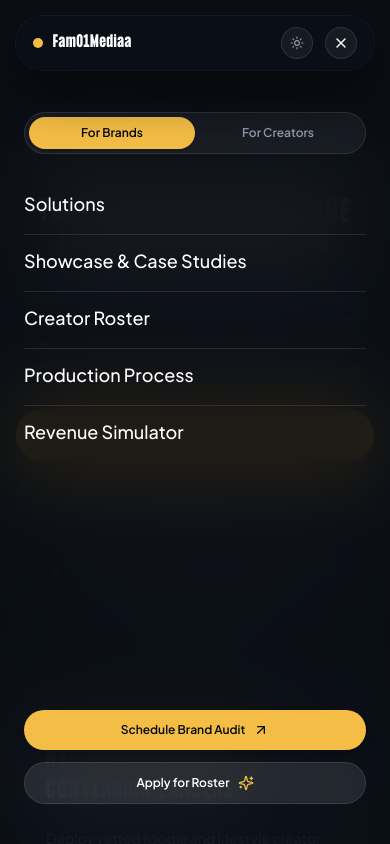
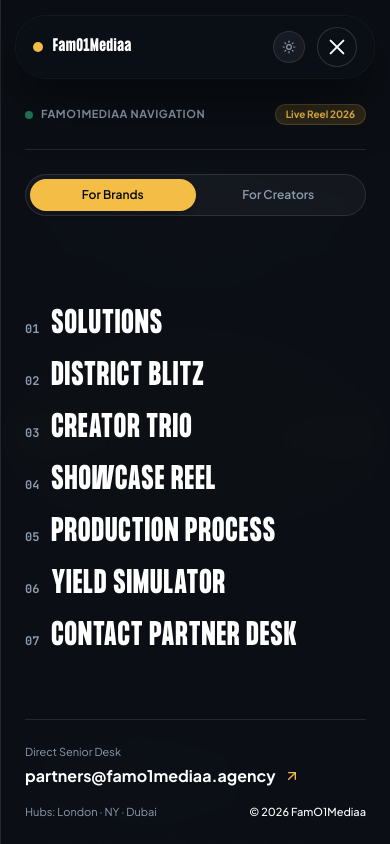
Before and after one commit to amazingcreationsltd/fam1One-backup, a React (Vite) app: page / in a window 390 px wide. Both pictures are taken after a click on the button 341 px from the left and 43 px from the top of the page. Shown: the top 844 px of the page. Built offline with nearby package versions, Linux system fonts and the light colour scheme; a web font is replaced by a local one.

Commit message:
feat(nav): overhaul mobile menu with 2-bar morph and editorial slide-in drawer

```diff
--- a/src/components/Navbar.tsx
+++ b/src/components/Navbar.tsx
@@ -1,5 +1,6 @@
 import React, { useState, useEffect, useRef } from 'react';
-import { ArrowUpRight, Sun, Moon, Menu, X, Sparkles } from 'lucide-react';
+import { ArrowUpRight, Sun, Moon } from 'lucide-react';
+import { motion, AnimatePresence } from 'framer-motion';
 import gsap from 'gsap';
 import { useTheme } from '../context/ThemeContext';
 import { useAudience } from '../context/AudienceContext';
@@ -57,6 +58,17 @@
       );
     }
   }, [internalLoaded]);
+
+  useEffect(() => {
+    if (mobileMenuOpen) {
+      document.body.style.overflow = 'hidden';
+    } else {
+      document.body.style.overflow = '';
+    }
+    return () => {
+      document.body.style.overflow = '';
+    };
+  }, [mobileMenuOpen]);
 
   return (
     <>
@@ -165,109 +177,146 @@
             {/* Mobile Hamburger Toggle */}
             <button
               onClick={() => setMobileMenuOpen((prev) => !prev)}
-              className="lg:hidden flex items-center justify-center w-8 h-8 rounded-full bg-white/[0.05] border border-white/10 text-white"
+              className="lg:hidden relative z-50 flex flex-col items-center justify-center w-10 h-10 rounded-full bg-surface/80 dark:bg-surface/70 border border-black/10 dark:border-white/15 text-white hover:border-accent/40 transition-colors cursor-pointer"
               aria-label="Toggle navigation menu"
+              aria-expanded={mobileMenuOpen}
             >
-              {mobileMenuOpen ? <X className="w-4 h-4" /> : <Menu className="w-4 h-4" />}
+              <div className="w-5 h-3.5 relative flex flex-col justify-between">
+                <motion.span
+                  animate={mobileMenuOpen ? { rotate: 45, y: 6 } : { rotate: 0, y: 0 }}
+                  transition={{ duration: 0.45, ease: [0.16, 1, 0.3, 1] }}
+                  className="w-full h-0.5 bg-white rounded-full origin-center"
+                />
+                <motion.span
+                  animate={mobileMenuOpen ? { rotate: -45, y: -6 } : { rotate: 0, y: 0 }}
+                  transition={{ duration: 0.45, ease: [0.16, 1, 0.3, 1] }}
+                  className="w-full h-0.5 bg-white rounded-full origin-center"
+                />
+              </div>
             </button>
           </div>
         </nav>
       </header>
 
-      {/* Mobile Modal Overlay */}
+      {/* Full-Screen / Side-Drawer Editorial Takeover */}
+      <AnimatePresence>
         {mobileMenuOpen && (
-        <div className="fixed inset-0 z-40 bg-surface/85 backdrop-blur-2xl backdrop-saturate-150 lg:hidden flex flex-col justify-between pt-28 pb-10 px-6 animate-fadeIn">
-          <div className="space-y-6">
-            <div className="p-1 rounded-full bg-white/5 border border-white/10 flex">
+          <div className="fixed inset-0 z-40 lg:hidden overflow-hidden">
+            {/* Backdrop Blur Scrim */}
+            <motion.div
+              initial={{ opacity: 0 }}
+              animate={{ opacity: 1 }}
+              exit={{ opacity: 0 }}
+              transition={{ duration: 0.4 }}
+              onClick={() => setMobileMenuOpen(false)}
+              className="absolute inset-0 bg-black/60 backdrop-blur-md"
+            />
+
+            {/* Sliding Drawer (Right to Left) */}
+            <motion.nav
+              initial={{ x: '100%' }}
+              animate={{ x: '0%' }}
+              exit={{ x: '100%' }}
+              transition={{ duration: 0.65, ease: [0.16, 1, 0.3, 1] }}
+              className="absolute inset-y-0 right-0 w-full sm:w-[85vw] max-w-lg bg-surface/95 dark:bg-[#06080C]/98 backdrop-blur-3xl border-l border-black/10 dark:border-white/10 p-6 sm:p-10 flex flex-col justify-between overflow-y-auto shadow-2xl"
+              aria-label="Mobile Navigation Drawer"
+            >
+              {/* Drawer Header Status */}
+              <div className="pt-20 sm:pt-16 pb-6 border-b border-white/10 flex items-center justify-between">
+                <div className="flex items-center gap-2">
+                  <span className="w-2 h-2 rounded-full bg-emerald-400 animate-pulse" />
+                  <span className="text-[11px] font-bold uppercase tracking-wider text-muted">
+                    FamO1Mediaa Navigation
+                  </span>
+                </div>
+                <span className="text-[10px] font-bold px-2.5 py-0.5 rounded-full bg-accent/15 text-accent border border-accent/20">
+                  Live Reel 2026
+                </span>
+              </div>
+
+              {/* Audience Pill Selector */}
+              <div className="my-6 p-1 rounded-full bg-white/[0.04] border border-white/10 flex">
                 <button
-                onClick={() => {
-                  setAudience('brand');
-                  setMobileMenuOpen(false);
-                }}
+                  onClick={() => setAudience('brand')}
                   className={`flex-1 py-2 text-xs font-semibold rounded-full text-center transition-all ${
-                  audience === 'brand' ? 'bg-accent text-white shadow' : 'text-muted'
+                    audience === 'brand' ? 'bg-accent text-white shadow-md' : 'text-muted'
                   }`}
                 >
                   For Brands
                 </button>
                 <button
-                onClick={() => {
-                  setAudience('creator');
-                  setMobileMenuOpen(false);
-                }}
+                  onClick={() => setAudience('creator')}
                   className={`flex-1 py-2 text-xs font-semibold rounded-full text-center transition-all ${
-                  audience === 'creator' ? 'bg-accent text-white shadow' : 'text-muted'
+                    audience === 'creator' ? 'bg-accent text-white shadow-md' : 'text-muted'
                   }`}
                 >
                   For Creators
                 </button>
               </div>
 
-            <div className="divide-y divide-white/10 text-lg font-medium space-y-2">
+              {/* Editorial Large Staggered Links */}
+              <div className="flex flex-col gap-2 sm:gap-3 py-4 flex-1 justify-center">
+                {[
+                  { num: '01', label: 'Solutions', href: '#services' },
+                  { num: '02', label: 'District Blitz', href: '#outdoor' },
+                  { num: '03', label: 'Creator Trio', href: '#creator-suite' },
+                  { num: '04', label: 'Showcase Reel', href: '#portfolio' },
+                  { num: '05', label: 'Production Process', href: '#workflow' },
+                  { num: '06', label: 'Yield Simulator', href: '#calculator' },
+                  { num: '07', label: 'Contact Partner Desk', href: '#contact' },
+                ].map((item, idx) => (
+                  <motion.a
+                    key={item.href}
+                    href={item.href}
+                    onClick={() => setMobileMenuOpen(false)}
+                    initial={{ x: 60, opacity: 0 }}
+                    animate={{ x: 0, opacity: 1 }}
+                    exit={{ x: 40, opacity: 0 }}
+                    transition={{
+                      delay: 0.15 + idx * 0.05,
+                      duration: 0.55,
+                      ease: [0.34, 1.56, 0.64, 1], // Bouncy entrance per reference
+                    }}
+                    className="group flex items-baseline gap-3 text-white hover:text-accent transition-colors duration-200 select-none py-1"
+                  >
+                    <span className="text-xs font-mono font-bold text-muted group-hover:text-accent transition-colors">
+                      {item.num}
+                    </span>
+                    <span className="font-display font-extrabold text-3xl sm:text-5xl uppercase tracking-wider group-hover:translate-x-2 transition-transform duration-300">
+                      {item.label}
+                    </span>
+                  </motion.a>
+                ))}
+              </div>
+
+              {/* Direct Desk & Global Hubs Contacts Section */}
+              <motion.div
+                initial={{ x: -40, opacity: 0 }}
+                animate={{ x: 0, opacity: 1 }}
+                exit={{ x: -20, opacity: 0 }}
+                transition={{ delay: 0.45, duration: 0.55, ease: [0.16, 1, 0.3, 1] }}
+                className="pt-6 border-t border-white/10 space-y-4 text-xs"
+              >
+                <div>
+                  <span className="text-muted block text-[11px] mb-1">Direct Senior Desk</span>
                   <a
-                href="#services"
-                onClick={() => setMobileMenuOpen(false)}
-                className="block pt-3 pb-2 text-white hover:text-accent transition-colors"
+                    href="mailto:partners@famo1mediaa.agency"
+                    className="text-base sm:text-lg font-bold text-white hover:text-accent transition-colors flex items-center gap-2"
                   >
-                Solutions
-              </a>
-              <a
-                href="#portfolio"
-                onClick={() => setMobileMenuOpen(false)}
-                className="block pt-3 pb-2 text-white hover:text-accent transition-colors"
-              >
-                Showcase & Case Studies
-              </a>
-              <a
-                href="#roster"
-                onClick={() => setMobileMenuOpen(false)}
-                className="block pt-3 pb-2 text-white hover:text-accent transition-colors"
-              >
-                Creator Roster
-              </a>
-              <a
-                href="#workflow"
-                onClick={() => setMobileMenuOpen(false)}
-                className="block pt-3 pb-2 text-white hover:text-accent transition-colors"
-              >
-                Production Process
-              </a>
-              <a
-                href="#calculator"
-                onClick={() => setMobileMenuOpen(false)}
-                className="block pt-3 pb-2 text-white hover:text-accent transition-colors"
-              >
-                Revenue Simulator
+                    <span>partners@famo1mediaa.agency</span>
+                    <ArrowUpRight className="w-4 h-4 text-accent" />
                   </a>
                 </div>
+
+                <div className="flex items-center justify-between text-muted text-[11px]">
+                  <span>Hubs: London · NY · Dubai</span>
+                  <span className="text-white font-medium">© 2026 FamO1Mediaa</span>
                 </div>
-
-          <div className="space-y-3 pt-6">
-            <a
-              href="#contact"
-              onClick={() => {
-                setAudience('brand');
-                setMobileMenuOpen(false);
-              }}
-              className="w-full flex items-center justify-center gap-2 py-3 rounded-full font-semibold text-xs bg-accent text-white shadow-lg"
-            >
-              <span>Schedule Brand Audit</span>
-              <ArrowUpRight className="w-4 h-4" />
-            </a>
-            <a
-              href="#contact"
-              onClick={() => {
-                setAudience('creator');
-                setMobileMenuOpen(false);
-              }}
-              className="w-full flex items-center justify-center gap-2 py-3 rounded-full font-semibold text-xs bg-white/10 text-white border border-white/10"
-            >
-              <span>Apply for Roster</span>
-              <Sparkles className="w-4 h-4 text-accent" />
-            </a>
-          </div>
+              </motion.div>
+            </motion.nav>
           </div>
         )}
+      </AnimatePresence>
     </>
   );
 };
```
Lines whose indentation alone changed are shown as unchanged.
